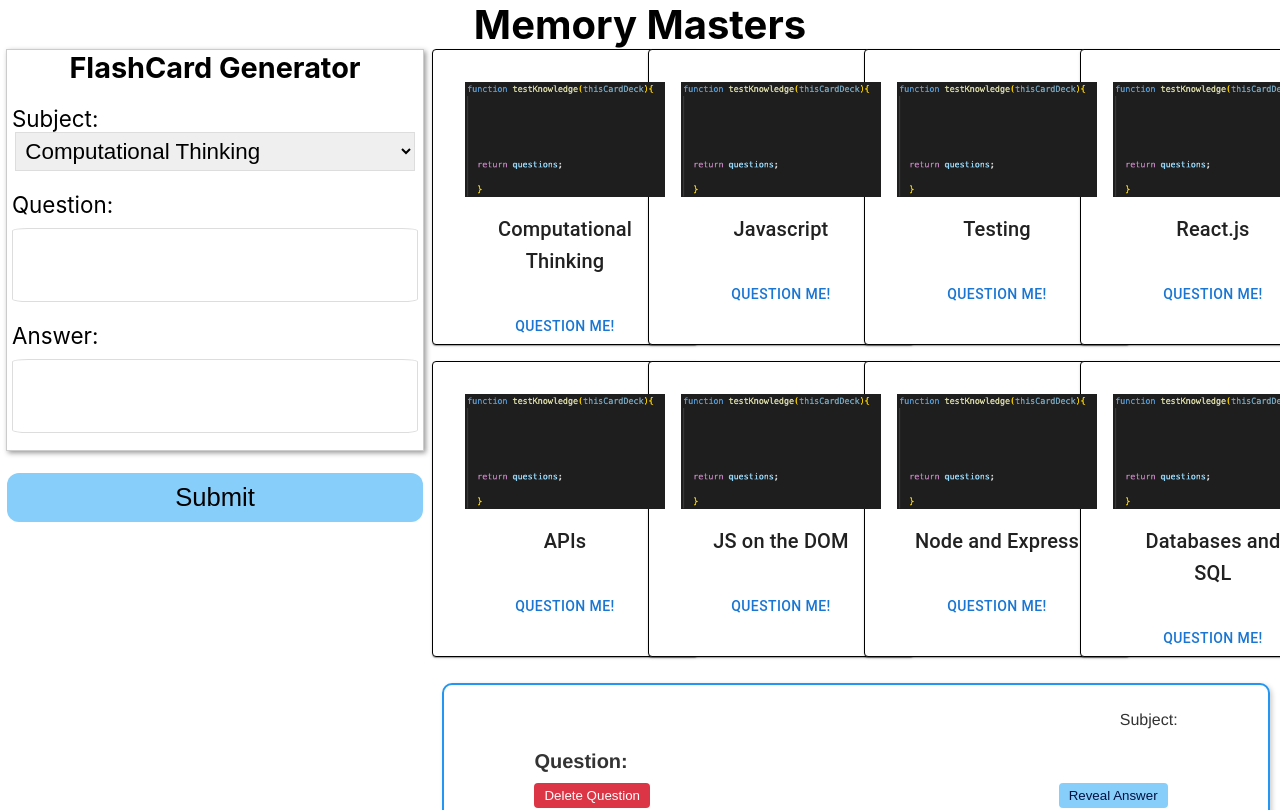
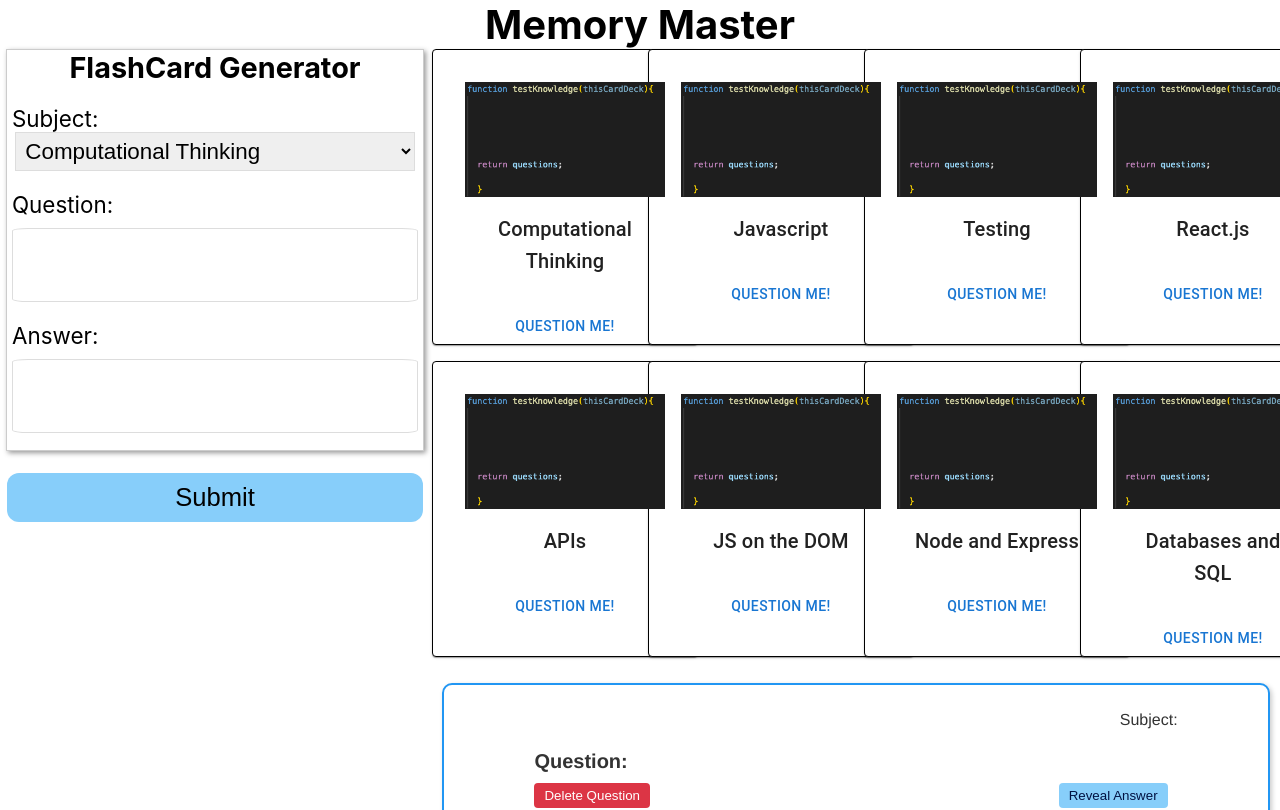
Before and after one commit to SchoolOfCode/bc14_w7_project-frontend-agile-avengers-room-2, a React (Create React App) app in the folder memory-master/: page / in a window 1280 px wide. Shown: the top 810 px of the page. Built offline with nearby package versions, Linux system fonts and the light colour scheme.

Commit message:
Amended Title

```diff
--- a/memory-master/src/Components/App/App.js
+++ b/memory-master/src/Components/App/App.js
@@ -164,7 +164,7 @@ function App() {
 
   return (
     <main className="main">
-      <h1>Memory Masters</h1>
+      <h1>Memory Master</h1>
       <Grid container spacing={2}>
         <Grid item xs={12} md={4}>
           <Form
@@ -190,10 +190,10 @@ function App() {
             );
           })}
           <Grid item md={12}>
-          <QuestionCard
-            filteredArray={filteredArray}
-            deleteObject={deleteObject}
-          />
+            <QuestionCard
+              filteredArray={filteredArray}
+              deleteObject={deleteObject}
+            />
           </Grid>
         </Grid>
       </Grid>
```
Also changed, not shown: memory-master/src/Components/Form/memoryMasterlogo.png (added).
